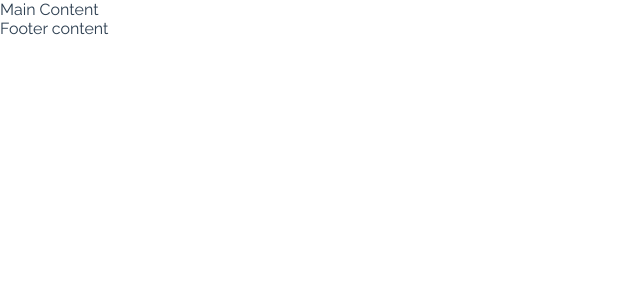
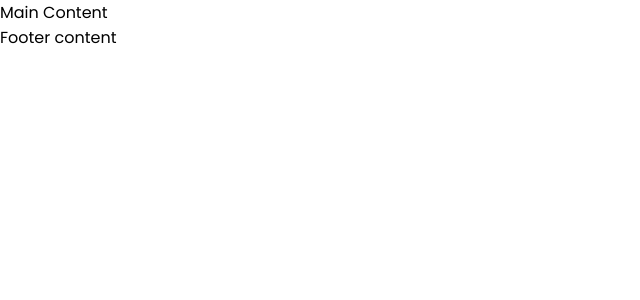
Before and after one commit to LAxBANDA/haintech-mf-vue-wireframe, a Vue app: page / in a window 1280 px wide. Shown: the top 300 px of the page, without its empty margins (0-640 px from the left). Built offline with nearby package versions, Linux system fonts and the light colour scheme.

Commit message:
Left zone on Nav Bar finished, added global colors, Poppins font and Home, Hamburguer Menu SVGs

```diff
--- a/src/App.vue
+++ b/src/App.vue
@@ -1,4 +1,9 @@
 <template>
+  <head>
+    <link rel="preconnect" href="https://fonts.googleapis.com">
+    <link rel="preconnect" href="https://fonts.gstatic.com" crossorigin>
+    <link href="https://fonts.googleapis.com/css2?family=Poppins:wght@100;200;300;400;500&display=swap" rel="stylesheet">
+  </head>
   <Wireframe>
     <router-view />
   </Wireframe>
@@ -16,17 +21,28 @@ export default {
 
 <style>
 #app {
-  font-family: Raleway;
+  font-family: 'Poppins', sans-serif;
   -webkit-font-smoothing: antialiased;
   -moz-osx-font-smoothing: grayscale;
-  color: #2c3e50;
 }
 
-nav a.router-link-exact-active {
-  color: #42b983;
+body {
+  margin: 0;
 }
 
-body{
-  margin: 0;
+:root {
+  --primary-color: #E7632F;
+  --primary-soft-color: #FCDCCF;
+  --secondary-color: #00BAFF;
+  --secondary-color: #99E3FF;
+}
+
+a {
+  text-decoration: none;
+  color: var(--primary-color);
+}
+
+a:hover {
+  color: var(--secondary-color);
 }
 </style>
--- a/src/components/Navbar.vue
+++ b/src/components/Navbar.vue
@@ -1,10 +1,14 @@
 <template>
   <nav v-if="site">
     <div id="left">
-      <button type="button" @click="$emit('toggleShowAside')"><v-icon>menu</v-icon></button>
+      <button type="button" @click="$emit('toggleShowAside')"><img src="../assets/Hamburger_menu.svg" alt="Hamburger Menu" class="iconNavBar"></button>
+      <button><img src="../assets/Home.svg" alt="Home" class="iconNavBar"></button>
+      <a href="#">Modulo 1</a>
+      <a href="#">Modulo 2</a>
+      <a href="#">Modulo 3</a>
     </div>
     <div id="center">
-      <h1>{{ site.name }}</h1>
+      <!-- <h1>{{ site.name }}</h1> -->
     </div>
     <div id="right">
       <img id="logo" :src="site.logo" :alt="site.name" />
@@ -39,7 +43,9 @@ nav {
   gap: 0.5em;
   position: fixed;
   width: 100%;
-  background-color: orange;
+  background-color: #fff;
+  color: var(--primary-color);
+  box-shadow: 0px 3px 7px rgba(0, 0, 0, 0.2);
 }
 
 nav::before {
@@ -86,4 +92,10 @@ button > span.material-icons {
   color: white;
   text-shadow: 0 0 0.05em black;
 }
+
+.iconNavBar {
+  /* Filter to change color to Primary Color #E7632F on SVG*/
+  /* Use https://codepen.io/sosuke/pen/Pjoqqp to get wanted color on SVG*/
+  filter: invert(44%) sepia(62%) saturate(991%) hue-rotate(339deg) brightness(95%) contrast(90%);
+}
 </style>
```
Also changed, not shown: src/assets/Hamburger_menu.svg (added), src/assets/Home.svg (added).
